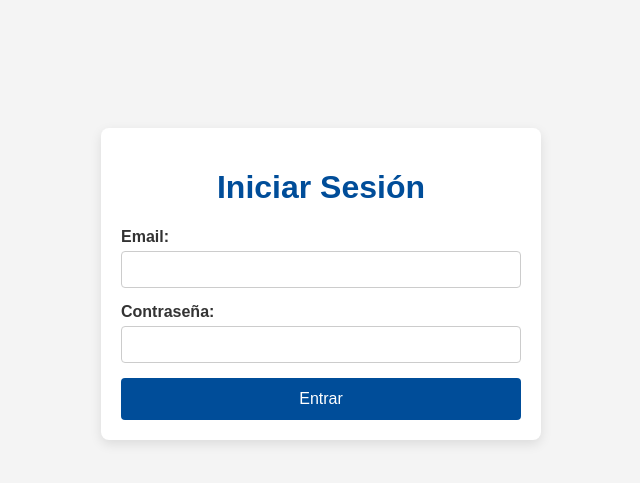
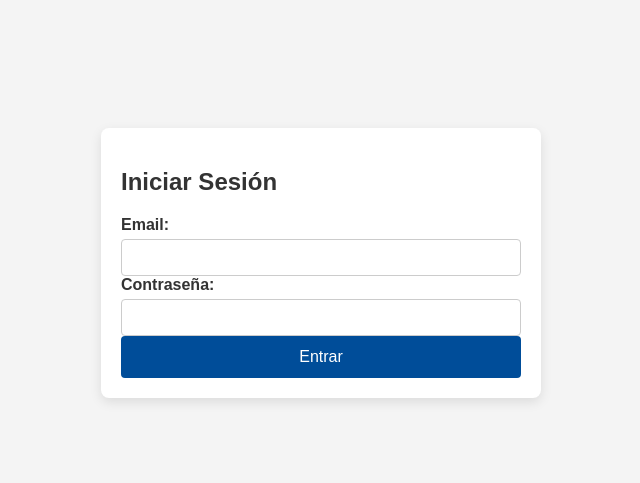
Before and after one commit to jolaperry/control-asistencias, a Flask app: page / in a window 1280 px wide. Shown: the top 483 px of the page, without its empty margins (319-959 px from the left). Run offline with Flask 3, Linux system fonts and the light colour scheme.

Commit message:
Update login.html

```diff
--- a/templates/login.html
+++ b/templates/login.html
@@ -2,33 +2,22 @@
 <html lang="es">
 <head>
     <meta charset="UTF-8">
-    <title>Iniciar Sesión</title>
+    <meta name="viewport" content="width=device-width, initial-scale=1.0">
+    <title>Login</title>
     <link rel="stylesheet" href="{{ url_for('static', filename='css/style.css') }}">
-    <style>
-        .login-container {
-            max-width: 400px;
-            margin: 100px auto;
-            padding: 20px;
-            background-color: #fff;
-            border-radius: 8px;
-            box-shadow: 0 4px 12px rgba(0, 0, 0, 0.1);
-        }
-    </style>
 </head>
 <body>
-    <div class="login-container">
-        <h1>Iniciar Sesión</h1>
-        <form action="{{ url_for('login') }}" method="post">
-            <div class="form-group">
+    <main>
+        <div class="login-container">
+            <h2>Iniciar Sesión</h2>
+            <form action="{{ url_for('login') }}" method="post">
                 <label for="email">Email:</label>
                 <input type="email" id="email" name="email" required>
-            </div>
-            <div class="form-group">
                 <label for="contraseña">Contraseña:</label>
                 <input type="password" id="contraseña" name="contraseña" required>
-            </div>
-            <button type="submit">Entrar</button>
-        </form>
-    </div>
+                <button type="submit">Entrar</button>
+            </form>
+        </div>
+    </main>
 </body>
 </html>
```
